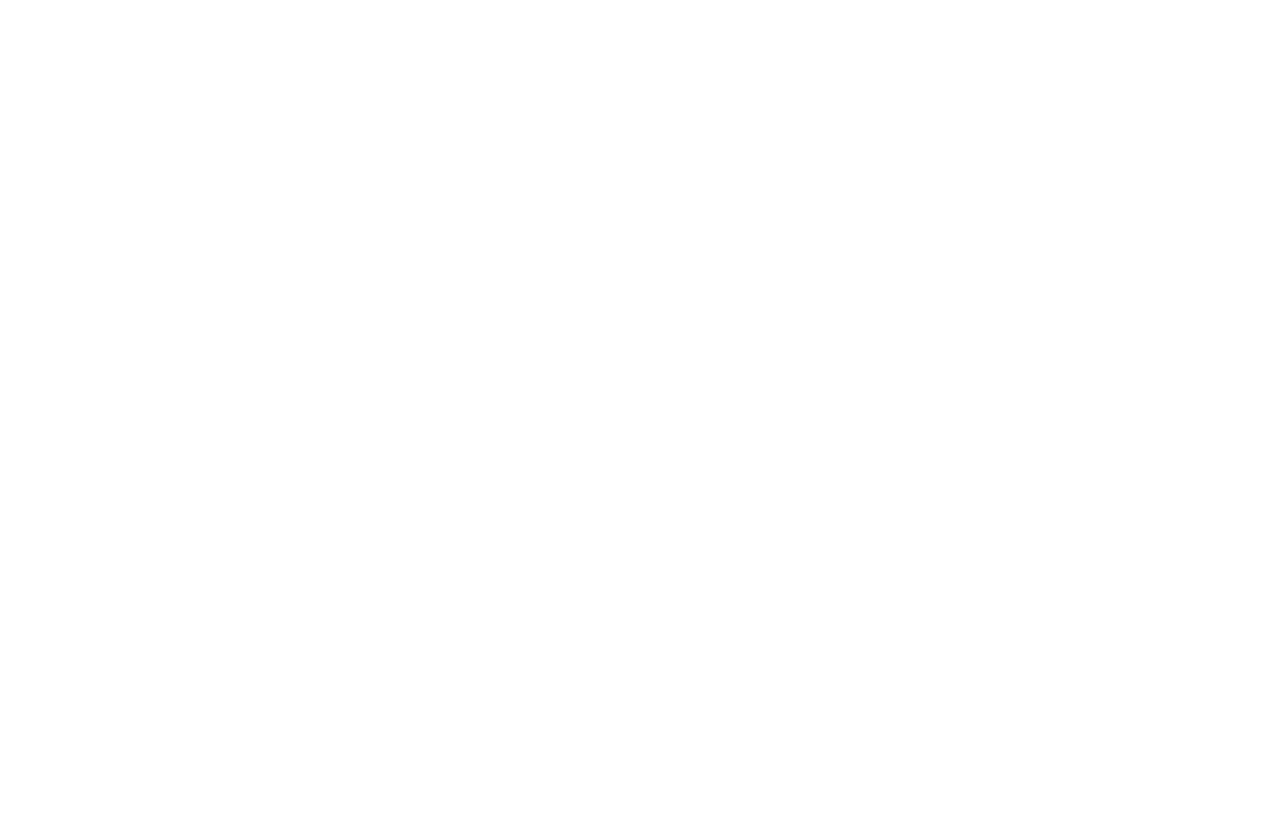
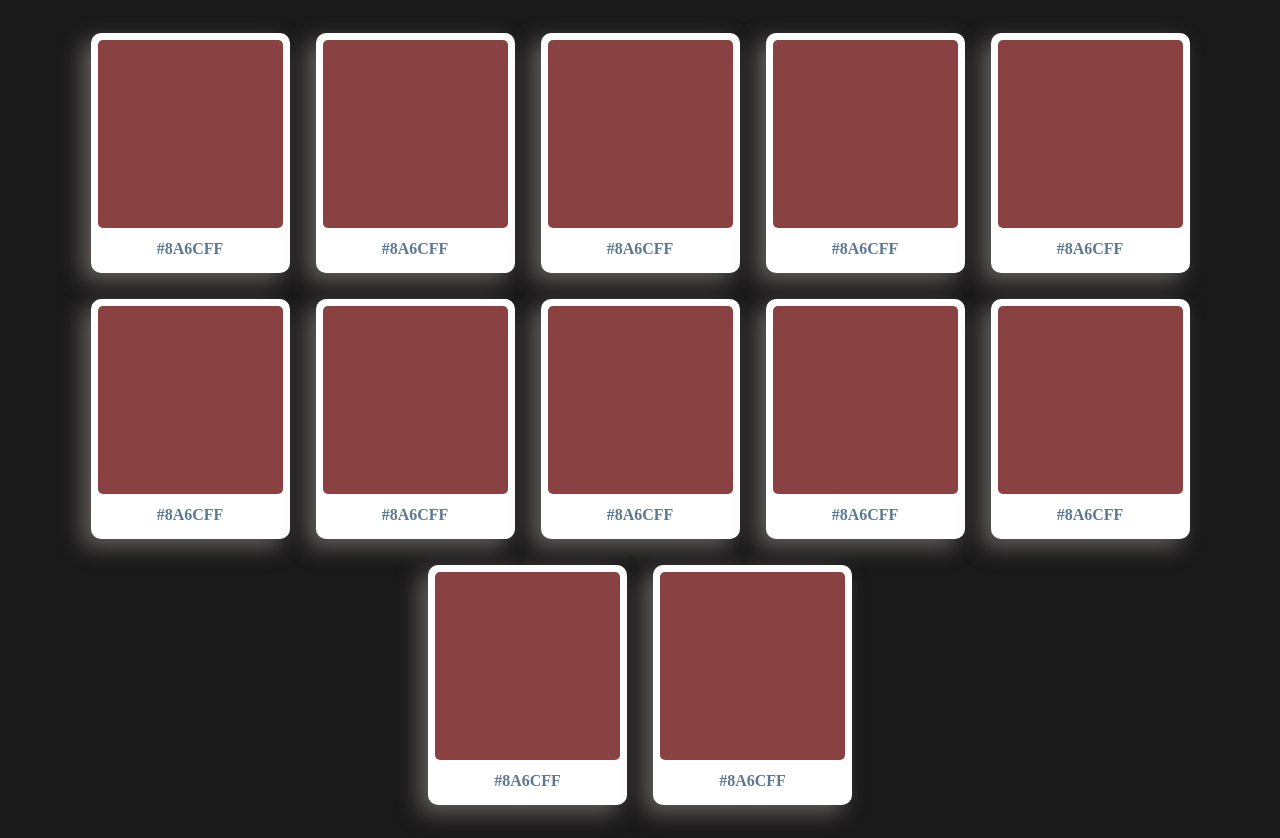
Before and after one commit to Wickacode/Color-palette, a plain HTML site: page index.html in a window 1280 px wide. Before the commit the page ends 800 px from the top, so only its background shows below. Drawn offline with Linux system fonts and the light colour scheme.

Commit message:
css entamé

```diff
--- a/index.html
+++ b/index.html
@@ -8,6 +8,56 @@
     <link rel="stylesheet" href="style.css">
 </head>
 <body>
+    <ul class="container">
+        <li class="color">
+            <div class="rect-box"></div>
+            <span class="hex-value">#8A6CFF</span>
+        </li>
+        <li class="color">
+            <div class="rect-box"></div>
+            <span class="hex-value">#8A6CFF</span>
+        </li>
+        <li class="color">
+            <div class="rect-box"></div>
+            <span class="hex-value">#8A6CFF</span>
+        </li>
+        <li class="color">
+            <div class="rect-box"></div>
+            <span class="hex-value">#8A6CFF</span>
+        </li>
+        <li class="color">
+            <div class="rect-box"></div>
+            <span class="hex-value">#8A6CFF</span>
+        </li>
+        <li class="color">
+            <div class="rect-box"></div>
+            <span class="hex-value">#8A6CFF</span>
+        </li>
+        <li class="color">
+            <div class="rect-box"></div>
+            <span class="hex-value">#8A6CFF</span>
+        </li>
+        <li class="color">
+            <div class="rect-box"></div>
+            <span class="hex-value">#8A6CFF</span>
+        </li>
+        <li class="color">
+            <div class="rect-box"></div>
+            <span class="hex-value">#8A6CFF</span>
+        </li>
+        <li class="color">
+            <div class="rect-box"></div>
+            <span class="hex-value">#8A6CFF</span>
+        </li>
+        <li class="color">
+            <div class="rect-box"></div>
+            <span class="hex-value">#8A6CFF</span>
+        </li>
+        <li class="color">
+            <div class="rect-box"></div>
+            <span class="hex-value">#8A6CFF</span>
+        </li>
 
+    </ul>
 </body>
 </html>
--- a/style.css
+++ b/style.css
@@ -3,3 +3,51 @@
     margin: 0;
     padding: 0;
 }
+
+body {
+    background-color: rgb(27, 26, 26);
+    color: rgb(91, 121, 146);
+}
+
+.container {
+    display: flex;
+    justify-content: center;
+    flex-wrap: wrap;
+    margin: 20px;
+
+}
+.container .color {
+    list-style: none;
+    text-align: center;
+    margin: 13px;
+    padding: 7px;
+    background: #fff;
+    border-radius: 10px;
+    cursor: pointer;
+    box-shadow: -9px 8px 21px 0px rgba(122,116,116,0.75);
+-webkit-box-shadow: -9px 8px 21px 0px rgba(122,116,116,0.75);
+-moz-box-shadow: -9px 8px 21px 0px rgba(122,116,116,0.75);
+transition: transform 0.3s ease;
+}
+
+.container .color:active {
+    transform: scale(0.95);
+}
+
+.color .rect-box {
+    width: 185px;
+    height: 188px;
+    border-radius: 5px;
+    background: #8a4141;
+}
+
+.color:hover .rect-box {
+    filter: brightness(110%);
+}
+
+.color .hex-value {
+    display: block;
+    font-weight: bold;
+    font-size: 1em;
+    margin: 12px 0 8px;
+}
```
